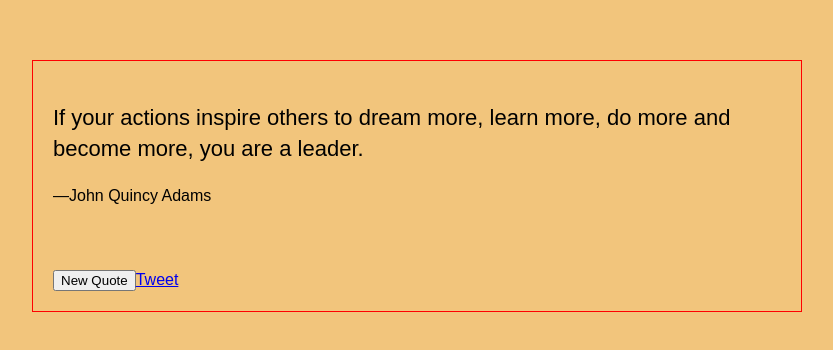
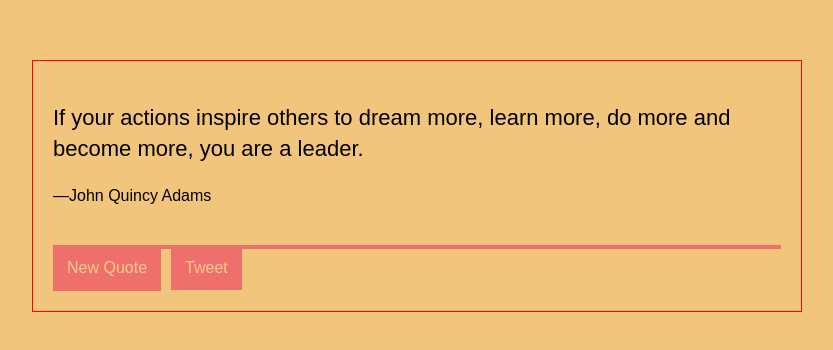
Before and after one commit to huokedu/react-random-quotes, a React (Create React App) app: page / in a window 1280 px wide. Shown: the part 214-564 px from the top of the page, without its empty margins (223-1056 px from the left). Built offline with nearby package versions, Linux system fonts and the light colour scheme.

Commit message:
Style Controls component

```diff
--- /dev/null
+++ b/src/Controls.css
@@ -0,0 +1,22 @@
+.Controls {
+  border-top: 4px solid #ef6f6c;
+}
+
+.Controls-btn {
+  background-color: #ef6f6c;
+  border: 4px solid #ef6f6c;
+  border-top: 0;
+  color: #fc8;
+  cursor: pointer;
+  font-family: sans-serif;
+  font-size: 16px;
+  margin-right: 10px;
+  padding: 10px;
+  text-decoration: none;
+  transition: all .2s ease-in;
+}
+
+.Controls-btn:hover {
+  background-color: #f2c57c;
+  color: #b44;
+}
--- a/src/Controls.js
+++ b/src/Controls.js
@@ -1,4 +1,5 @@
 import React, { Component } from 'react';
+import './Controls.css';
 
 class Controls extends Component {
   constructor(props) {
@@ -18,8 +19,11 @@ class Controls extends Component {
 
     return (
       <div className="Controls">
-        <button onClick={this.handleNewQuoteClick}>New Quote</button>
+        <button
+          className="Controls-btn"
+          onClick={this.handleNewQuoteClick}>New Quote</button>
         <a
+          className="Controls-btn"
           href={tweetIntentUrl}
           target="_blank"
           rel="noopener nofollow">Tweet</a>
```
